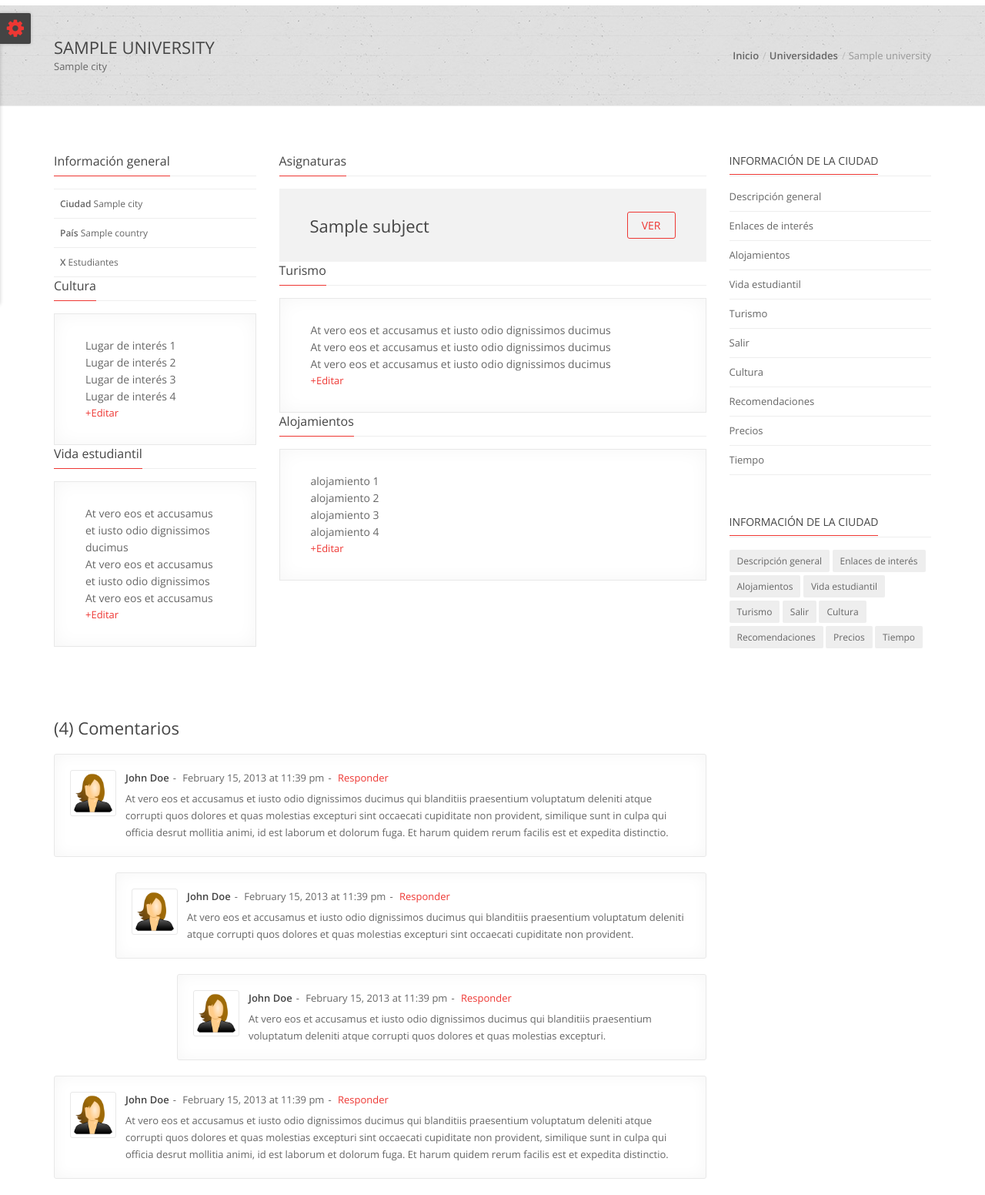
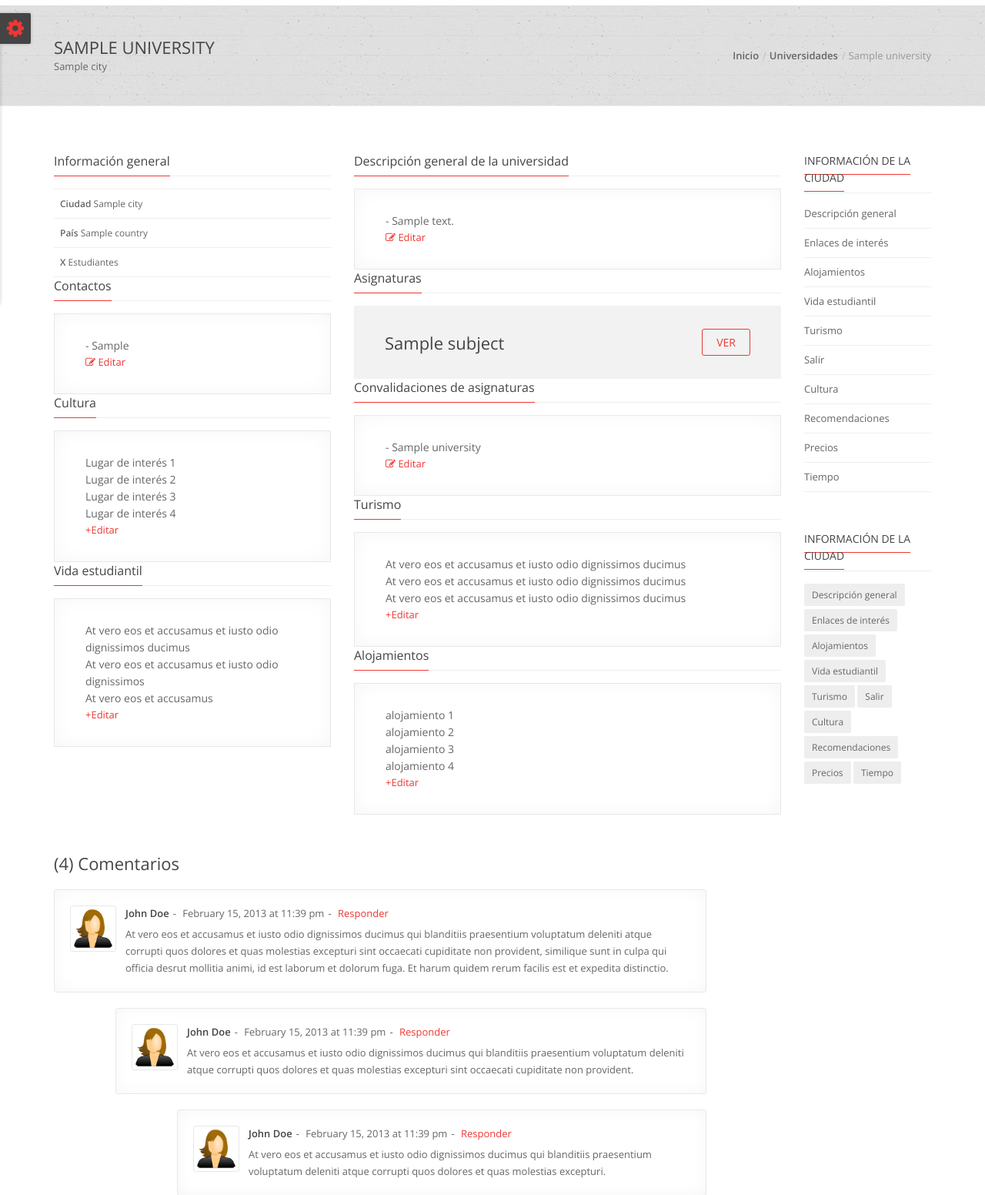
Before and after one commit to marved/erasmus, a Django app: page /universities/1 in a window 1280 px wide. Shown: the part 143-1695 px from the top of the page at 77% size. Run offline with Django 3.2, Linux system fonts and the light colour scheme; tables that the repository leaves empty hold one stand-in row (values such as "Sample post").

Commit message:
Added university information in university-detail view

```diff
--- a/shareErasmus/templates/shareErasmus/pages/subject-detail.html
+++ b/shareErasmus/templates/shareErasmus/pages/subject-detail.html
@@ -36,8 +36,8 @@
             <p>- {{comment}}</p>
             {% endfor %}
             <a href="/settings/subjects">
-            <i class="fa fa-plus"></i> Añadir comentario
-          </a>
+              <i class="fa fa-plus"></i> Añadir comentario
+            </a>
           </div>
         </div>
         <!-- End Testimonial -->
--- a/shareErasmus/templates/shareErasmus/pages/university-detail.html
+++ b/shareErasmus/templates/shareErasmus/pages/university-detail.html
@@ -22,11 +22,11 @@
 <!-- End Page Banner -->
 
 <!-- Start Content -->
-<div id="content" ng-controller="UniversitiesCtrl">
+<div id="content" ng-controller="UniversityDetailCtrl">
   <div class="container">
     <div class="row sidebar-page">
       <!--Left Page Content-->
-      <div class="col-md-3 page-content">
+      <div class="col-md-4 page-content">
 
         <!-- Classic Heading -->
         <h4 class="classic-title"><span>Información general</span></h4>
@@ -39,6 +39,21 @@
             </ul>
           </div>
         </div>
+
+        <!-- Classic Heading -->
+        <h4 class="classic-title"><span>Contactos</span></h4>
+        <!-- Start Call Action -->
+        <div class="call-action call-action-boxed call-action-style1 no-descripton clearfix">
+          <!-- Call Action Text -->
+          {% for paragraph in contacts %}
+          <p>- {{paragraph}}</p>
+          {% endfor %}
+          <!-- Call Action Button -->
+          <a href="/settings/universities">
+            <i class="fa fa-edit"></i> Editar
+          </a>
+        </div>
+        <!-- End Call Action -->
 
         <!-- Classic Heading -->
         <h4 class="classic-title"><span>Cultura</span></h4>
@@ -74,6 +89,21 @@
       <div class="col-md-6 page-content">
 
         <!-- Classic Heading -->
+        <h4 class="classic-title"><span>Descripción general de la universidad</span></h4>
+        <!-- Start Call Action -->
+        <div class="call-action call-action-boxed call-action-style1 no-descripton clearfix">
+          <!-- Call Action Text -->
+          {% for paragraph in description %}
+          <p>- {{paragraph}}</p>
+          {% endfor %}
+          <!-- Call Action Button -->
+          <a href="/settings/universities">
+            <i class="fa fa-edit"></i> Editar
+          </a>
+        </div>
+        <!-- End Call Action -->
+
+        <!-- Classic Heading -->
         <h4 class="classic-title"><span>Asignaturas</span></h4>
         <!-- Start Subject -->
         {% for subject in subjects %}
@@ -84,6 +114,20 @@
         {% endfor %}
         <!-- End Subject -->
 
+        <!-- Classic Heading -->
+        <h4 class="classic-title"><span>Convalidaciones de asignaturas</span></h4>
+        <!-- Start Call Action -->
+        <div class="call-action call-action-boxed call-action-style1 no-descripton clearfix">
+          <!-- Call Action Text -->
+          {% for paragraph in validation_subjects %}
+          <p>- {{paragraph}}</p>
+          {% endfor %}
+          <!-- Call Action Button -->
+          <a href="/settings/universities">
+            <i class="fa fa-edit"></i> Editar
+          </a>
+        </div>
+        <!-- End Call Action -->
 
         <!-- Classic Heading -->
         <h4 class="classic-title"><span>Turismo</span></h4>
@@ -94,30 +138,10 @@
           <p>At vero eos et accusamus et iusto odio dignissimos ducimus</p>
           <p>At vero eos et accusamus et iusto odio dignissimos ducimus</p>
           <!-- Call Action Button -->
-          <a href="" data-toggle="modal" data-target="#myModal">+Editar</a>
+          <a href="#">+Editar</a>
         </div>
         <!-- End Call Action -->
-        <!-- Modal -->
-        <div class="modal fade" id="myModal" tabindex="-1" role="dialog">
-          <div class="modal-dialog">
 
-            <!-- Modal content-->
-            <div class="modal-content">
-              <div class="modal-header">
-                <button type="button" class="close" data-dismiss="modal">&times;</button>
-                <h4 class="modal-title">Modal Header</h4>
-              </div>
-              <div class="modal-body">
-                <textarea class="form-control" rows="5" id="comment"></textarea>
-              </div>
-              <div class="modal-footer">
-                <button type="button" class="btn btn-default">Guardar</button>
-              </div>
-            </div>
-
-          </div>
-        </div>
-        <!-- End Modal -->
 
         <!-- Classic Heading -->
         <h4 class="classic-title"><span>Alojamientos</span></h4>
@@ -137,7 +161,7 @@
       <!-- End Center Page Content-->
 
       <!--Right Page Content-->
-      <div class="col-md-3 sidebar right-sidebar">
+      <div class="col-md-2 sidebar right-sidebar">
 
         <!-- Categories Widget -->
         <div class="widget widget-categories">
--- a/shareErasmus/views/views.py
+++ b/shareErasmus/views/views.py
@@ -29,10 +29,16 @@ class UniversityDetailView(View):
         if university_id:
             try:
                 university = University.objects.get(pk=university_id)
+                description = university.description.split("\n")
+                validation_subjects = university.validation_subjects.split("\n")
+                contacts = university.contacts.split("\n")
                 subjects = Subject.objects.all().filter(university=university_id)
                 context = {
                     'university': university,
-                    'subjects': subjects
+                    'subjects': subjects,
+                    'description': description,
+                    'validation_subjects': validation_subjects,
+                    'contacts': contacts
                 }
                 return render(request, "pages/university-detail.html", context)
             except:
```
